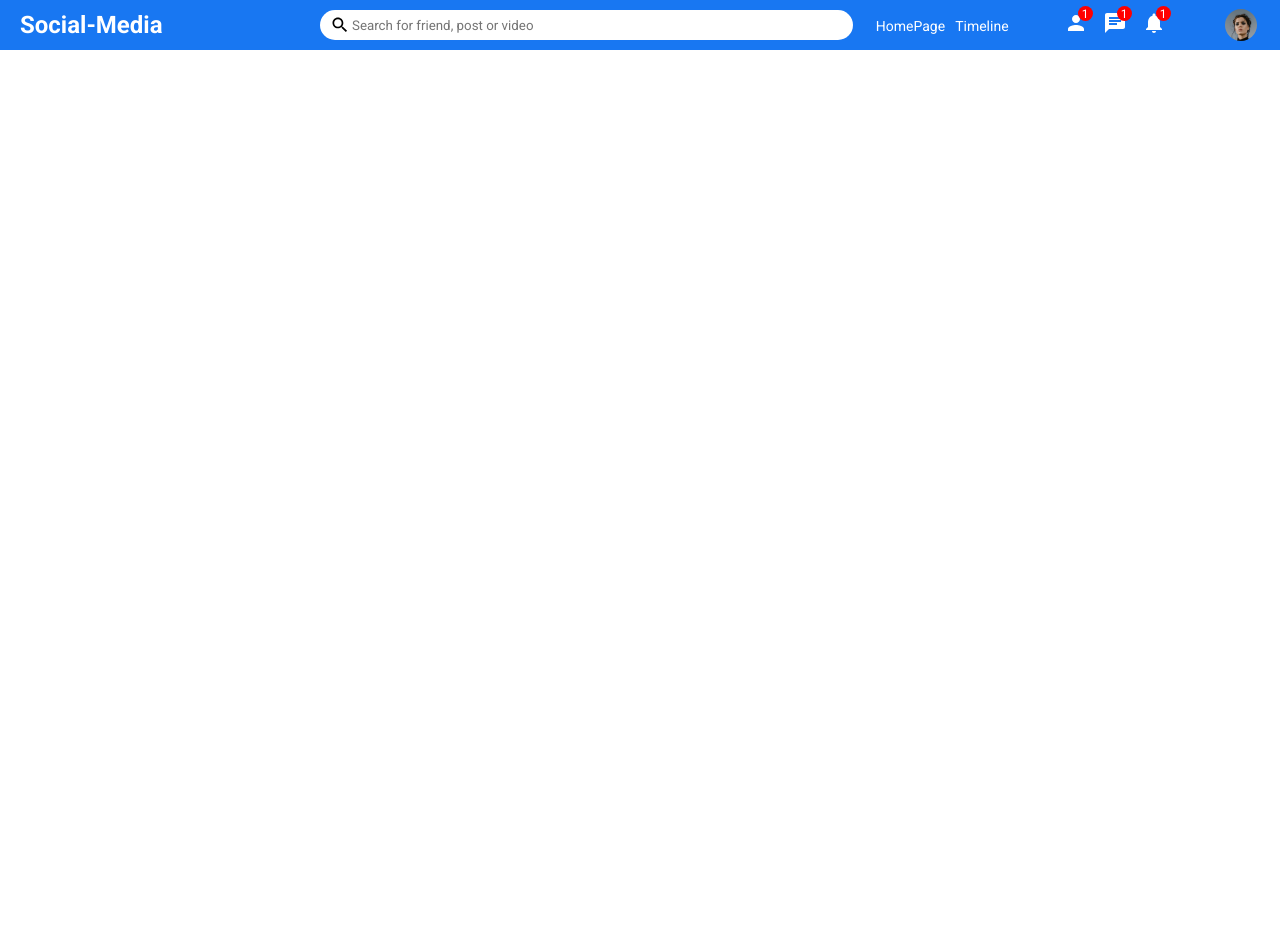
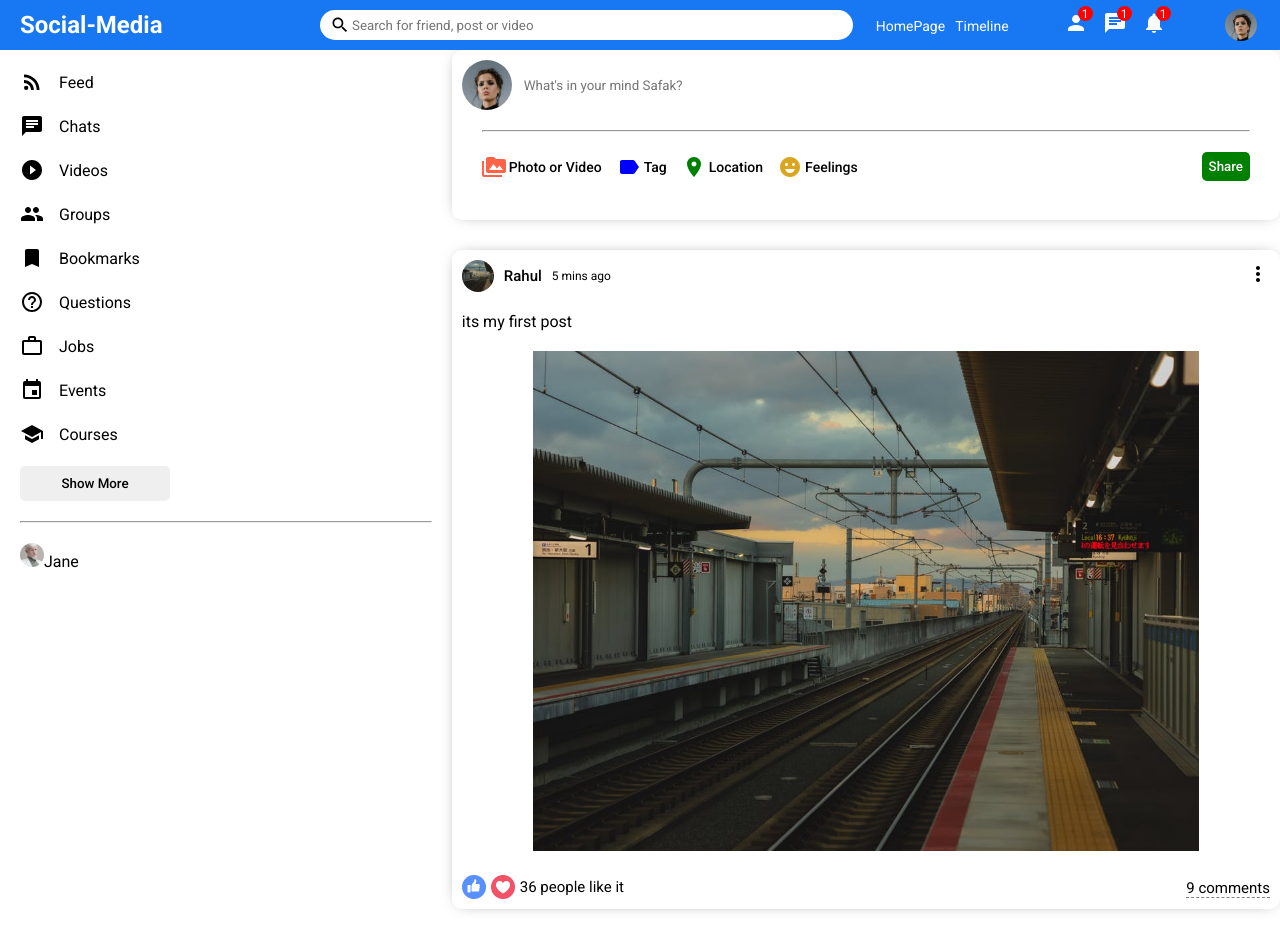
Before and after one commit to rahulramey/social-media, a React (Create React App) app: page / in a window 1280 px wide. Before the commit the page ends 800 px from the top, so only its background shows below. Built offline with nearby package versions, Linux system fonts and the light colour scheme.

Commit message:
post and share components

```diff
--- /dev/null
+++ b/src/components/feed/Feed.jsx
@@ -0,0 +1,13 @@
+import React from 'react'
+import './feed.css'
+import Post from '../post/Post'
+import Share from '../share/Share'
+
+export default function Feed() {
+  return (
+    <div className='feed'>
+      <Share/>
+      <Post/>
+    </div>
+  )
+}
--- /dev/null
+++ b/src/components/feed/feed.css
@@ -0,0 +1,7 @@
+.feed{
+    flex:5.5
+}
+
+.feedWrapper{
+    padding: 20px;
+}
--- /dev/null
+++ b/src/components/post/Post.jsx
@@ -0,0 +1,38 @@
+import "./post.css";
+import { MoreVert } from "@material-ui/icons";
+
+export default function Post() {
+  return (
+    <div className="post">
+      <div className="postWrapper">
+        <div className="postTop">
+          <div className="postTopLeft">
+            <img
+              className="postProfileImg"
+              src="/assets/post/1.jpeg"
+            />
+            <span className="postUsername">Rahul</span>
+            <span className="postDate">5 mins ago</span>
+          </div>
+          <div className="postTopRight">
+            <MoreVert />
+          </div>
+        </div>
+        <div className="postCenter">
+          <span className="postText">its my first post</span>
+          <img className="postImg" src="/assets/post/1.jpeg" alt="" />
+        </div>
+        <div className="postBottom">
+          <div className="postBottomLeft">
+            <img className="likeIcon" src="assets/like.png"  alt="" />
+            <img className="likeIcon" src="assets/heart.png" alt="" />
+            <span className="postLikeCounter">36 people like it</span>
+          </div>
+          <div className="postBottomRight">
+            <span className="postCommentText">9 comments</span>
+          </div>
+        </div>
+      </div>
+    </div>
+  );
+}
--- /dev/null
+++ b/src/components/post/post.css
@@ -0,0 +1,78 @@
+.post {
+    width: 100%;
+    border-radius: 10px;
+    -webkit-box-shadow: 0px 0px 16px -8px rgba(0, 0, 0, 0.68);
+    box-shadow: 0px 0px 16px -8px rgba(0, 0, 0, 0.68);
+    margin: 30px 0;
+  }
+
+  .postWrapper {
+    padding: 10px;
+  }
+
+  .postTop {
+    display: flex;
+    align-items: center;
+    justify-content: space-between;
+  }
+
+  .postTopLeft {
+    display: flex;
+    align-items: center;
+  }
+
+  .postProfileImg {
+    width: 32px;
+    height: 32px;
+    border-radius: 50%;
+    object-fit: cover;
+  }
+
+  .postUsername {
+    font-size: 15px;
+    font-weight: 500;
+    margin: 0 10px;
+  }
+
+  .postDate{
+      font-size: 12px;
+  }
+
+  .postCenter{
+      margin: 20px 0;
+  }
+
+  .postImg{
+      margin-top: 20px;
+      width: 100%;
+      max-height: 500px;
+      object-fit: contain;
+  }
+
+  .postBottom{
+      display: flex;
+      align-items: center;
+      justify-content: space-between;
+  }
+
+  .postBottomLeft{
+      display: flex;
+      align-items: center;
+  }
+
+  .likeIcon{
+      width: 24px;
+      height: 24px;
+      margin-right: 5px;
+      cursor: pointer;
+  }
+
+  .postLikeCounter{
+      font-size: 15px;
+  }
+
+  .postCommentText{
+      cursor: pointer;
+      border-bottom: 1px dashed gray;
+      font-size: 15px;
+  }
--- /dev/null
+++ b/src/components/share/Share.jsx
@@ -0,0 +1,40 @@
+import "./share.css";
+import {PermMedia, Label,Room, EmojiEmotions} from "@material-ui/icons"
+
+export default function Share() {
+  return (
+    <div className="share">
+      <div className="shareWrapper">
+        <div className="shareTop">
+          <img className="shareProfileImg" src="/assets/person/1.jpeg" alt="" />
+          <input
+            placeholder="What's in your mind Safak?"
+            className="shareInput"
+          />
+        </div>
+        <hr className="shareHr"/>
+        <div className="shareBottom">
+            <div className="shareOptions">
+                <div className="shareOption">
+                    <PermMedia htmlColor="tomato" className="shareIcon"/>
+                    <span className="shareOptionText">Photo or Video</span>
+                </div>
+                <div className="shareOption">
+                    <Label htmlColor="blue" className="shareIcon"/>
+                    <span className="shareOptionText">Tag</span>
+                </div>
+                <div className="shareOption">
+                    <Room htmlColor="green" className="shareIcon"/>
+                    <span className="shareOptionText">Location</span>
+                </div>
+                <div className="shareOption">
+                    <EmojiEmotions htmlColor="goldenrod" className="shareIcon"/>
+                    <span className="shareOptionText">Feelings</span>
+                </div>
+            </div>
+            <button className="shareButton">Share</button>
+        </div>
+      </div>
+    </div>
+  );
+}
--- /dev/null
+++ b/src/components/share/share.css
@@ -0,0 +1,77 @@
+
+.share {
+    width: 100%;
+    height: 170px;
+    border-radius: 10px;
+    -webkit-box-shadow: 0px 0px 16px -8px rgba(0, 0, 0, 0.68);
+    box-shadow: 0px 0px 16px -8px rgba(0, 0, 0, 0.68);
+  }
+
+  .shareWrapper {
+    padding: 10px;
+  }
+
+  .shareTop {
+    display: flex;
+    align-items: center;
+  }
+
+  .shareProfileImg {
+    width: 50px;
+    height: 50px;
+    border-radius: 50%;
+    object-fit: cover;
+    margin-right: 10px;
+  }
+
+  .shareInput {
+    border: none;
+    width: 80%;
+  }
+
+  .shareInput:focus {
+    outline: none;
+  }
+
+  .shareHr {
+    margin: 20px;
+  }
+
+  .shareBottom {
+    display: flex;
+    align-items: center;
+    justify-content: space-between;
+  }
+
+  .shareOptions{
+      display: flex;
+      margin-left: 20px;
+  }
+
+  .shareOption{
+      display: flex;
+      align-items: center;
+      margin-right: 15px;
+      cursor: pointer;
+  }
+
+  .shareIcon{
+      font-size: 18px;
+      margin-right: 3px;
+  }
+
+  .shareOptionText{
+      font-size: 14px;
+      font-weight: 500;
+  }
+
+  .shareButton{
+      border: none;
+      padding: 7px;
+      border-radius: 5px;
+      background-color: green;
+      font-weight: 500;
+      margin-right: 20px;
+      cursor: pointer;
+      color: white;
+  }
--- /dev/null
+++ b/src/components/sidebar/Sidebar.jsx
@@ -0,0 +1,67 @@
+import React from 'react'
+import './sidebar.css'
+import {
+    RssFeed,
+    Chat,
+    PlayCircleFilledOutlined,
+    Group,
+    Bookmark,
+    HelpOutline,
+    WorkOutline,
+    Event,
+    School,
+  } from "@material-ui/icons";
+export default function Sidebar() {
+  return (
+    <div className="sidebar">
+      <div className="sidebarWrapper">
+        <ul className="sidebarList">
+          <li className="sidebarListItem">
+            <RssFeed className="sidebarIcon" />
+            <span className="sidebarListItemText">Feed</span>
+          </li>
+          <li className="sidebarListItem">
+            <Chat className="sidebarIcon" />
+            <span className="sidebarListItemText">Chats</span>
+          </li>
+          <li className="sidebarListItem">
+            <PlayCircleFilledOutlined className="sidebarIcon" />
+            <span className="sidebarListItemText">Videos</span>
+          </li>
+          <li className="sidebarListItem">
+            <Group className="sidebarIcon" />
+            <span className="sidebarListItemText">Groups</span>
+          </li>
+          <li className="sidebarListItem">
+            <Bookmark className="sidebarIcon" />
+            <span className="sidebarListItemText">Bookmarks</span>
+          </li>
+          <li className="sidebarListItem">
+            <HelpOutline className="sidebarIcon" />
+            <span className="sidebarListItemText">Questions</span>
+          </li>
+          <li className="sidebarListItem">
+            <WorkOutline className="sidebarIcon" />
+            <span className="sidebarListItemText">Jobs</span>
+          </li>
+          <li className="sidebarListItem">
+            <Event className="sidebarIcon" />
+            <span className="sidebarListItemText">Events</span>
+          </li>
+          <li className="sidebarListItem">
+            <School className="sidebarIcon" />
+            <span className="sidebarListItemText">Courses</span>
+          </li>
+        </ul>
+        <button className="sidebarButton">Show More</button>
+        <hr className="sidebarHr" />
+        <ul className="sidebarFriendList">
+          <li className="sidebarFriend">
+            <img src="/assets/person/2.jpeg" alt="" className='sidebarFriendImg' />
+            <span className="sidebarFriendName">Jane</span>
+          </li>
+        </ul>
+      </div>
+    </div>
+  );
+}
--- /dev/null
+++ b/src/components/sidebar/sidebar.css
@@ -0,0 +1,62 @@
+.sidebar {
+  flex: 3;
+  height: calc(100vh - 50px);
+  overflow-y: scroll;
+  position: sticky;
+  top: 50px;
+}
+
+::-webkit-scrollbar {
+  width: 5px;
+}
+::-webkit-scrollbar-track {
+  background-color: #f1f1f1;
+}
+::-webkit-scrollbar-thumb {
+  background-color: rgb(179, 179, 179);
+}
+
+.sidebarWrapper {
+  padding: 20px;
+}
+
+.sidebarList {
+  padding: 0;
+  margin: 0;
+  list-style: none;
+}
+
+.sidebarListItem {
+  display: flex;
+  align-items: center;
+  margin-bottom: 20px;
+}
+
+.sidebarIcon {
+  margin-right: 15px;
+}
+
+.sidebarButton {
+  width: 150px;
+  border: none;
+  padding: 10px;
+  border-radius: 5px;
+  font-weight: 500;
+}
+
+.sidebarHr {
+  margin: 20px 0;
+}
+
+.sidebarFriendList {
+  padding: 0;
+  margin: 0;
+  list-style: none;
+}
+
+.sidebarFriendImg{
+  height: 24px;
+  width: 24px;
+  border-radius: 50%;
+  object-fit: cover;
+}
--- a/src/components/topbar/topbar.css
+++ b/src/components/topbar/topbar.css
@@ -1,7 +1,7 @@
-.topbarContainer{
-    background-color: #1877f2;
+.topbarContainer {
     height: 50px;
     width: 100%;
+    background-color: #1877f2;
     display: flex;
     align-items: center;
     position: sticky;
@@ -9,11 +9,11 @@
     z-index: 999;
   }
 
-.topbarLeft{
+  .topbarLeft {
     flex: 3;
   }
 
-.logo{
+  .logo {
     font-size: 24px;
     margin-left: 20px;
     font-weight: bold;
@@ -21,32 +21,34 @@
     cursor: pointer;
   }
 
-.searchbar{
+  .topbarCenter {
+    flex: 5;
+  }
+
+  .searchbar {
     width: 100%;
     height: 30px;
     background-color: white;
+    border-radius: 30px;
     display: flex;
     align-items: center;
-    border-radius: 30px;
   }
 
-.searchIcon{
+  .searchIcon {
+    font-size: 20px !important;
     margin-left: 10px;
-    font-size: 20px !important;
   }
 
-.searchInput{
+  .searchInput {
     border: none;
     width: 70%;
   }
 
-
-.topbarCenter{
-    flex: 5;
-
+  .searchInput:focus {
+    outline: none;
   }
 
-.topbarRight{
+  .topbarRight {
     flex: 4;
     display: flex;
     align-items: center;
@@ -54,40 +56,40 @@
     color: white;
   }
 
-.topbarLink{
+  .topbarLink {
     margin-right: 10px;
+    font-size: 14px;
     cursor: pointer;
-    font-size: 14px;
   }
 
-.topbarIcons{
+  .topbarIcons {
     display: flex;
   }
 
-.topbarIconItem{
+  .topbarIconItem {
+    margin-right: 15px;
+    cursor: pointer;
     position: relative;
-    cursor: pointer;
-    margin-right: 15px;
   }
 
-.topbarIconBadge{
+  .topbarIconBadge {
+    width: 15px;
     height: 15px;
-    width: 15px;
     background-color: red;
     border-radius: 50%;
     color: white;
+    position: absolute;
+    top: -5px;
+    right: -5px;
     display: flex;
     align-items: center;
     justify-content: center;
-    position: absolute;
-    top: -5px;
-    right: -5px;
     font-size: 12px;
   }
 
-.topbarImg{
+  .topbarImg {
+    width: 32px;
     height: 32px;
-    width: 32px;
     border-radius: 50%;
     object-fit: cover;
     cursor: pointer;
--- a/src/pages/home/Home.jsx
+++ b/src/pages/home/Home.jsx
@@ -1,10 +1,18 @@
 import React from 'react'
+import './home.css'
 import Topbar from '../../components/topbar/Topbar'
+import Sidebar from '../../components/sidebar/Sidebar';
+import Feed from '../../components/feed/Feed';
+import Post from '../../components/post/Post';
+
 function Home() {
   return (
     <>
       <Topbar/>
-
+      <div className="homeContainer">
+      <Sidebar/>
+      <Feed/>
+      </div>
     </>
   );
 }
--- /dev/null
+++ b/src/pages/home/home.css
@@ -0,0 +1,4 @@
+.homeContainer{
+    display: flex;
+    width: 100%;
+}
```
Lines whose indentation alone changed are shown as unchanged.
